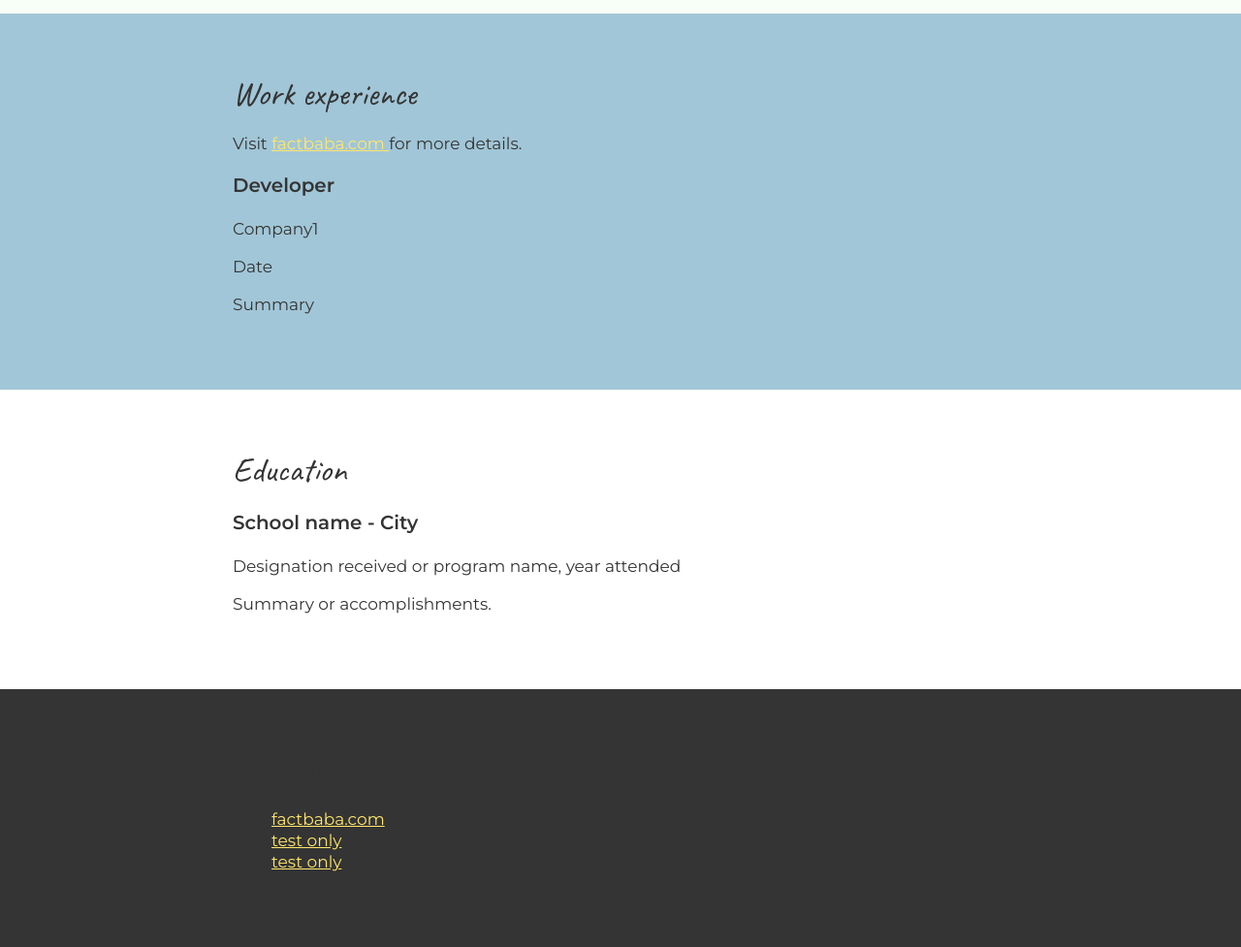
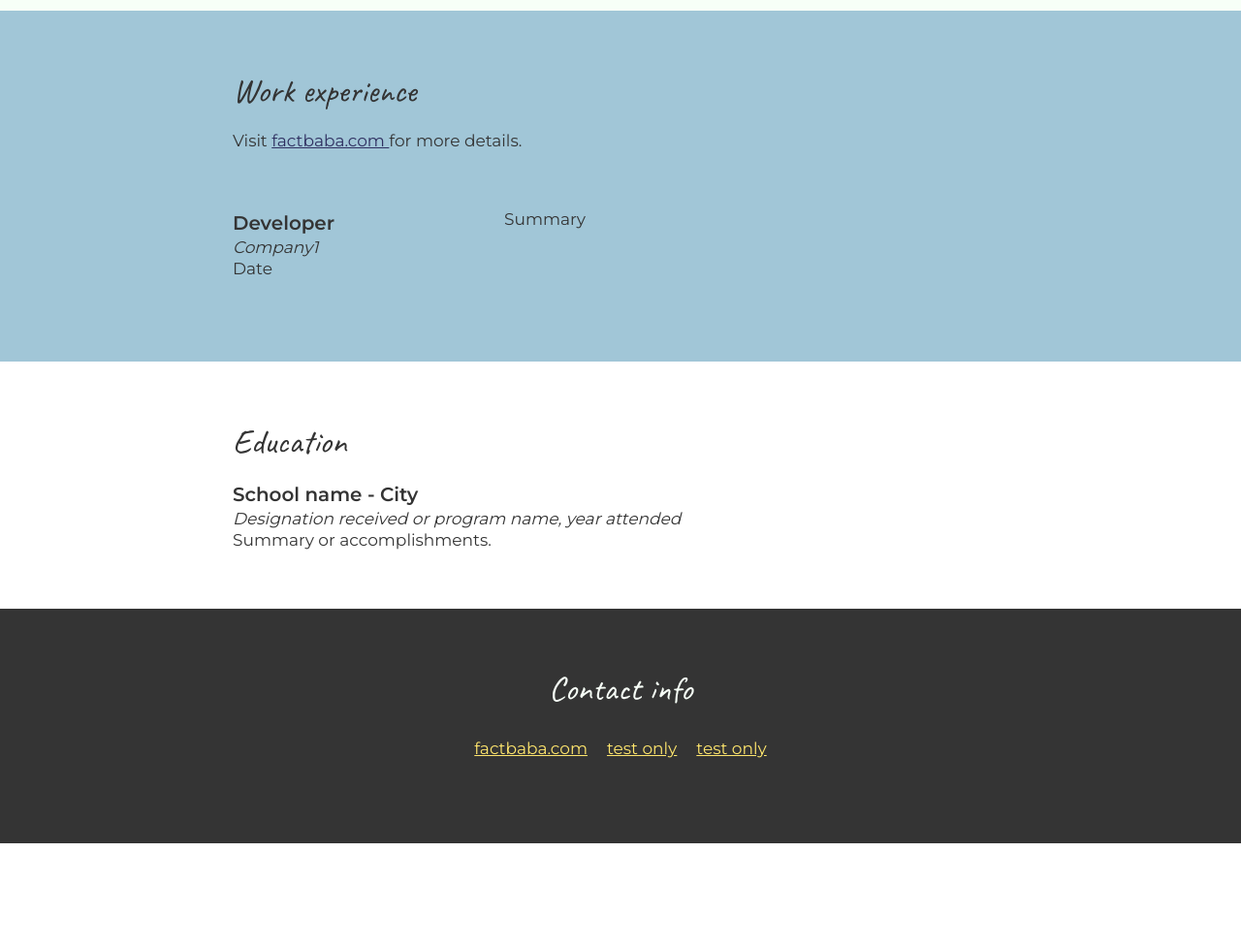
Before and after one commit to Rathod-Harshit/Web-dev, a plain HTML site: page basic html + css/index.html in a window 1280 px wide. Shown: the part 1120-2097 px from the top of the page at 97% size. After the commit the page ends 1990 px from the top, so only its background shows below. Drawn offline with Linux system fonts and the light colour scheme.

Commit message:
Update styles.css

```diff
--- a/basic html + css/css/styles.css
+++ b/basic html + css/css/styles.css
@@ -54,6 +54,28 @@ h2 {
     padding: 60px 0;
 }
 
+h3 {
+    margin-bottom: 0;
+}
+
+.item-list h3+p {
+    font-style: italic;
+}
+
+.item-list h3~p {
+    margin: 0;
+}
+
+.divider>section {
+    border-bottom: dashed;
+    border-color: #343434;
+    padding: 25px 0;
+}
+
+.divider>section:last-of-type {
+    border-bottom: none;
+}
+
 
 /* ************************************************* */
 
@@ -63,6 +85,7 @@ h2 {
 header {
     background: #2F3061;
     color: #F7FFF7;
+    text-align: center;
 }
 
 
@@ -94,9 +117,9 @@ header {
 
 .pro-list {
     overflow: hidden;
-    border-bottom: dashed;
-    border-color: #343434;
-    padding: 25px 0;
+    /* border-bottom: dashed; */
+    /* border-color: #343434;
+    padding: 25px 0; */
 }
 
 .pro-list img {
@@ -118,6 +141,16 @@ header {
     background: #A1C6D7;
 }
 
+.wrk-exp a {
+    color: #2f3061;
+}
+
+.wrk-list {
+    display: grid;
+    grid-template-columns: 1fr 2fr;
+    column-gap: 20px;
+}
+
 
 /* ************************************************* */
 
@@ -132,6 +165,20 @@ header {
 
 footer {
     background: #343434;
+    color: #f7fff7;
+    text-align: center;
+}
+
+.contact-info {
+    list-style-type: none;
+    padding: 0;
+    display: flex;
+    justify-content: center;
+}
+
+.contact-info a {
+    padding: 10px;
+    display: inline-block;
 }
 
 
```
